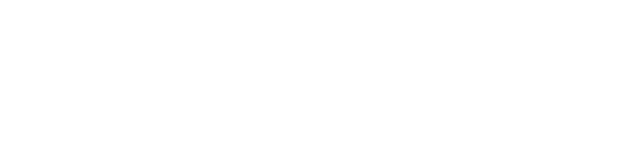
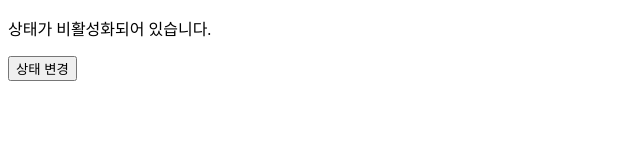
Before and after one commit to dev-honing/React-4, a website: page index.html in a window 1280 px wide. Shown: the whole page, without its empty margins (0-640 px from the left). Drawn offline with Linux system fonts and the light colour scheme.

Commit message:
root의 자식 요소로 들어갈 p 태그와 button 태그의 영역 설정

```diff
--- a/index.html
+++ b/index.html
@@ -6,6 +6,9 @@
   <title>Document</title>
 </head>
 <body>
-
+  <div id="root">
+    <p id="display-text">상태가 비활성화되어 있습니다.</p>
+    <button id="toggle-button">상태 변경</button>
+  </div>
 </body>
 </html>
```
